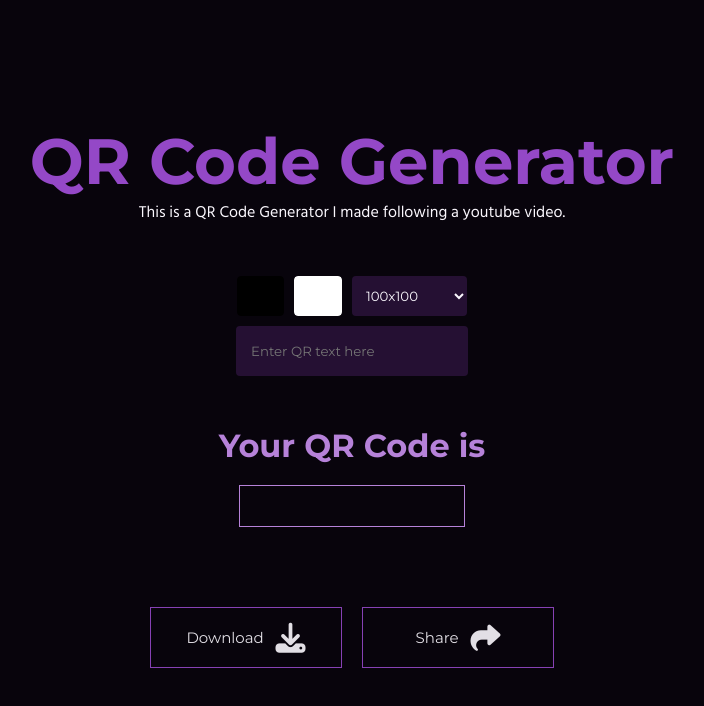
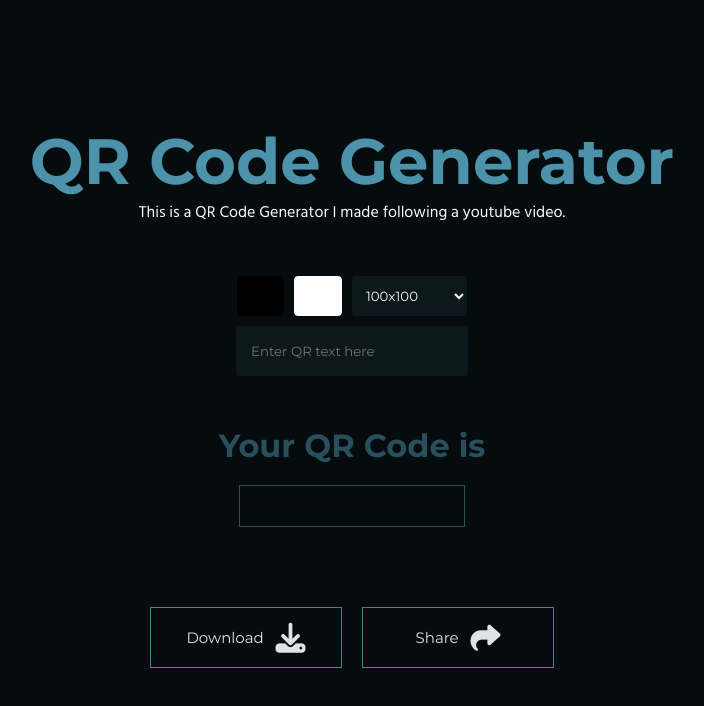
Before and after one commit to tanuvnair/js-qr-generator, a plain HTML site: page index.html in a window 1280 px wide. Shown: the whole page, without its empty margins (288-992 px from the left). Drawn offline with Linux system fonts and the light colour scheme; a script that the page names is missing.

Commit message:
Added color schemes

```diff
--- a/css/style.css
+++ b/css/style.css
@@ -1,9 +1,17 @@
-:root {
+/* :root {
     --text: rgb(250, 247, 253);
     --background: rgb(8, 4, 12);
     --primary: rgb(182, 130, 217);
     --secondary: rgb(37, 16, 51);
     --accent: rgb(148, 72, 199);
+} */
+
+:root {
+    --text: rgb(248, 251, 252);
+    --background: rgb(6, 12, 14);
+    --primary: rgb(40, 79, 92);
+    --secondary: rgb(12, 24, 28);
+    --accent: rgb(75, 146, 170);
 }
 
 * {
```
